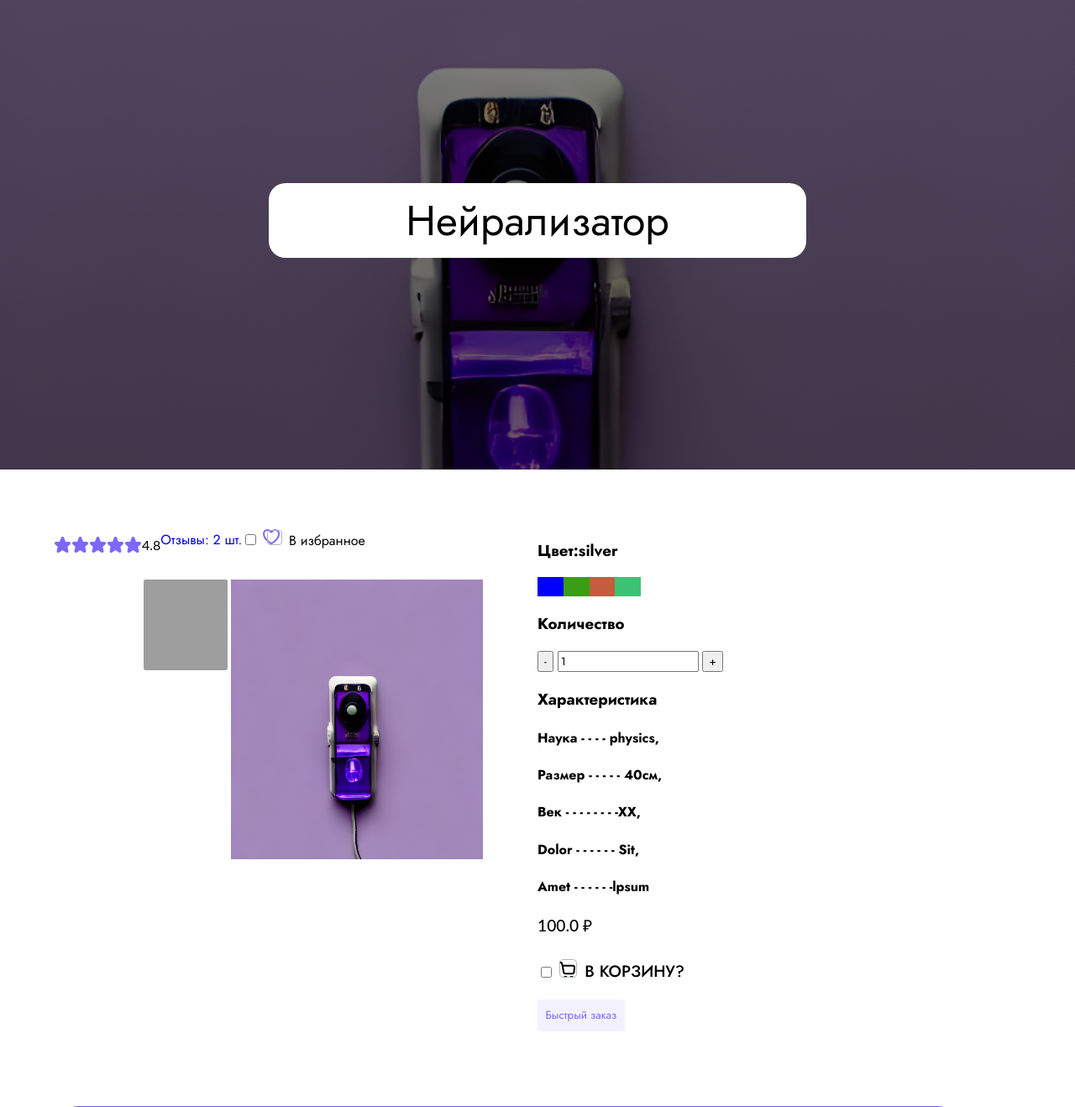
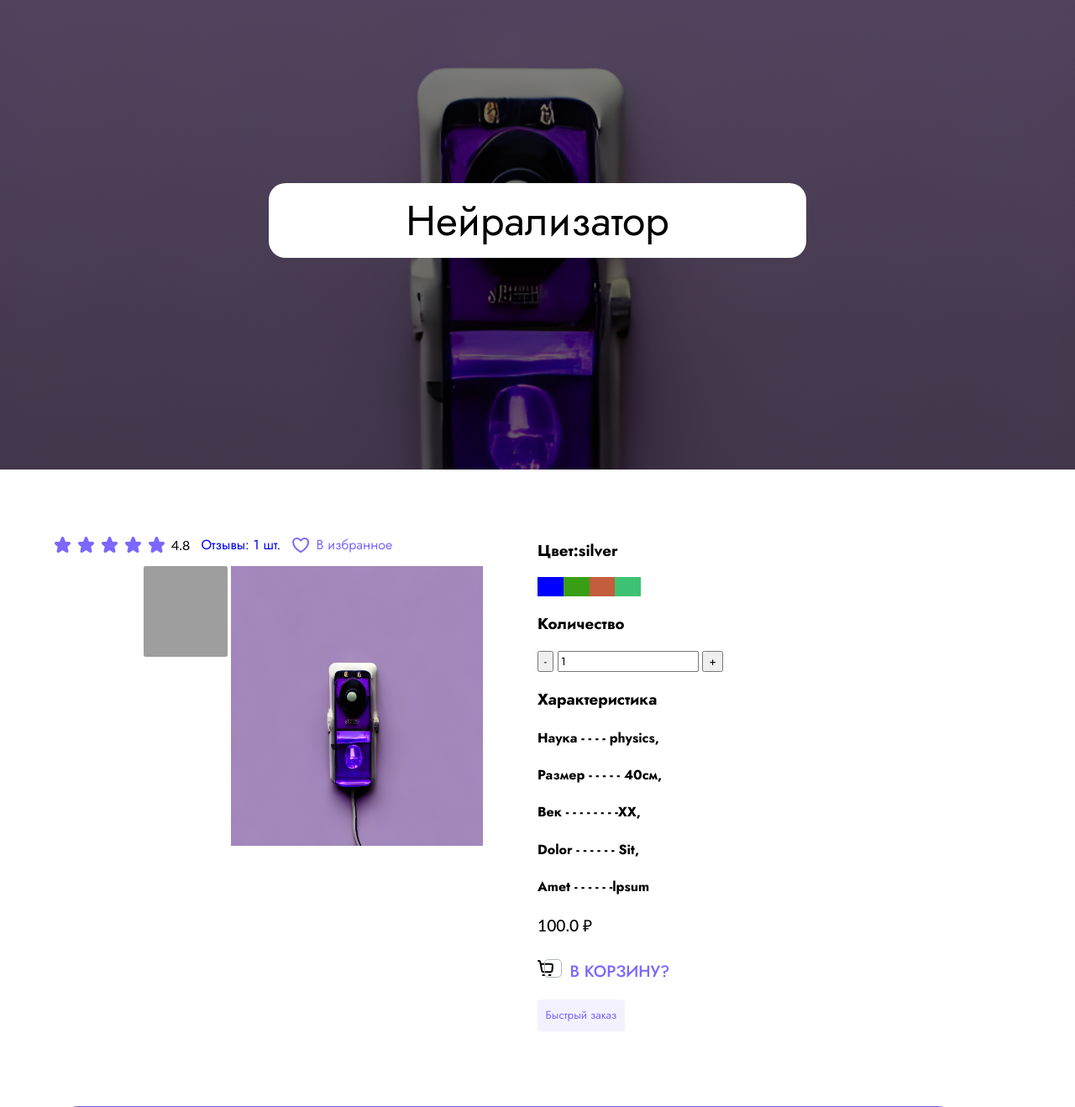
Before and after one commit to BeidinaDaria/Fiction-store, a Flask app: page /product?id=1 in a window 1280 px wide. Shown: the part 101-1419 px from the top of the page at 84% size. Run offline with Flask 3, Linux system fonts and the light colour scheme; grey boxes are pictures that could not be loaded.

Commit message:
Fix stars and favourite button in product.html

```diff
--- a/app/static/styles/style.css
+++ b/app/static/styles/style.css
@@ -86,7 +86,7 @@ body, html {
 .sortby {
     list-style-type: none;
     display: inline-block;
-    margin: 0;
+    margin: 0 0 10px;
 }
 
 .sortby li {
@@ -117,6 +117,80 @@ body, html {
 
 .dtext {
     margin-left: 30px;
+}
+
+.icons {
+    display: flex;
+    margin-top: 5px;
+}
+
+.icons > a {
+    display: flex;
+    justify-content: center;
+    align-items: center;
+    color: black;
+    border-radius: 50%;
+    width: 30px;
+    height: 30px;
+    margin-right: 3px;
+}
+
+.icons > a:hover {
+    background: rgba(124, 103, 255, 1);
+    border: none;
+    border-radius: 100px;
+}
+
+.icons > a > img {
+    width: 50%;
+    /*height: auto;*/
+
+}
+
+#favBox {
+    align-items: center;
+    display: flex;
+    color: rgba(124, 103, 255, 1);
+}
+
+#favBox img {
+    padding-right: 8px;
+}
+
+#favBox input[type="checkbox"] {
+    display: none;
+}
+
+#favBox:hover {
+    color: rgb(91, 79, 176);
+    cursor: pointer;
+}
+
+#favBox label:hover {
+    cursor: pointer;
+}
+
+#basketBox {
+    align-items: center;
+    display: flex;
+    color: rgba(124, 103, 255, 1);
+}
+
+#basketBox img {
+    padding-right: 8px;
+}
+
+#basketBox input[type="checkbox"] {
+    display: none;
+}
+
+#basketBox:hover {
+    color: rgb(91, 79, 176);
+    cursor: pointer;
+}
+
+#favBox label:hover {
+    cursor: pointer;
 }
 
 @media (min-width: 900px) {
@@ -413,32 +487,6 @@ body, html {
         margin-right: 30px;
     }
 
-    .icons {
-        display: flex;
-    }
-
-    .icons > a {
-        display: flex;
-        justify-content: center;
-        align-items: center;
-        color: black;
-        border-radius: 50%;
-        width: 30px;
-        height: 30px;
-        margin-right: 3px;
-    }
-
-    .icons > a:hover {
-        background: rgba(124, 103, 255, 1);
-        border: none;
-        border-radius: 100px;
-    }
-
-    .icons > a > img {
-        width: 50%;
-        /*height: auto;*/
-
-    }
 
     /*
 
@@ -543,6 +591,10 @@ body, html {
         padding-right: 7px;
     }
 
+    .item-stars img {
+        padding-right: 7px;
+    }
+
 
     article {
         margin-top: 5%;
@@ -624,11 +676,10 @@ body, html {
         color: white;
     }
 
-    /* стили для страницы каталогов  */
+    /* стили для страницы каталогов
     span {
         margin-bottom: 2vh;
-    }
-
+    }*/
     span > button {
         width: 190px;
         height: 190px;
@@ -1669,3 +1720,15 @@ body, html {
     }
 
 }
+
+
+#favBox label:before {
+    display: none;
+}
+
+.starsnfav {
+    width: 70%;
+    display: flex;
+    align-items: center;
+    justify-content: space-between;
+}
--- a/app/templates/product.html
+++ b/app/templates/product.html
@@ -67,14 +67,18 @@
 <div class="item-container">
     <span style="width:100%;">
         <div class="product">
-            <span style="width:70%">
+            <!-- stars, fav -->
+
+            <span class="starsnfav">
+                <span class="item-stars">
                     <img src="static/img/gui/star.svg" alt="">
                     <img src="static/img/gui/star.svg" alt="">
                     <img src="static/img/gui/star.svg" alt="">
                     <img src="static/img/gui/star.svg" alt="">
                     <img src="static/img/gui/star.svg" alt="">
                     <p>4.8</p>
-                <a href="#" style="margin-top:2%;">Отзывы: {{ item.comments|length }} шт.</a>
+                </span>
+                <a href="#">Отзывы: 1 шт.</a>
                 <script src="//ajax.googleapis.com/ajax/libs/jquery/3.6.4/jquery.min.js"></script>
                             <script type=text/javascript>
                                 const urlParams = new URLSearchParams(window.location.search);
@@ -132,17 +136,13 @@
                                     })
                                 });
                             </script>
-
                 <div id="favBox">
-                    {% if in_fav %}
-                        <input type="checkbox" id="fav" checked>
-                        <img src="static/img/gui/favourite.svg"><label for="fav">В избранном</label>
-                    {% else %}
                     <input type="checkbox" id="fav">
                     <img src="static/img/gui/favourite.svg"><label for="fav">В избранное</label>
-                    {% endif %}
                 </div>
             </span>
+
+            <!-- imgs -->
             <span style="width:35%;margin-left:15%;">
                 <div class="additional">
                     {% for image in item.images[1:] %}
@@ -296,7 +296,7 @@
         if (navig.className == "show")
             navig.className = 'hide';
         else navig.className = 'show';
-    };
+    }
 </script>
 </body>
 </html>
```
Lines whose indentation alone changed are shown as unchanged.
